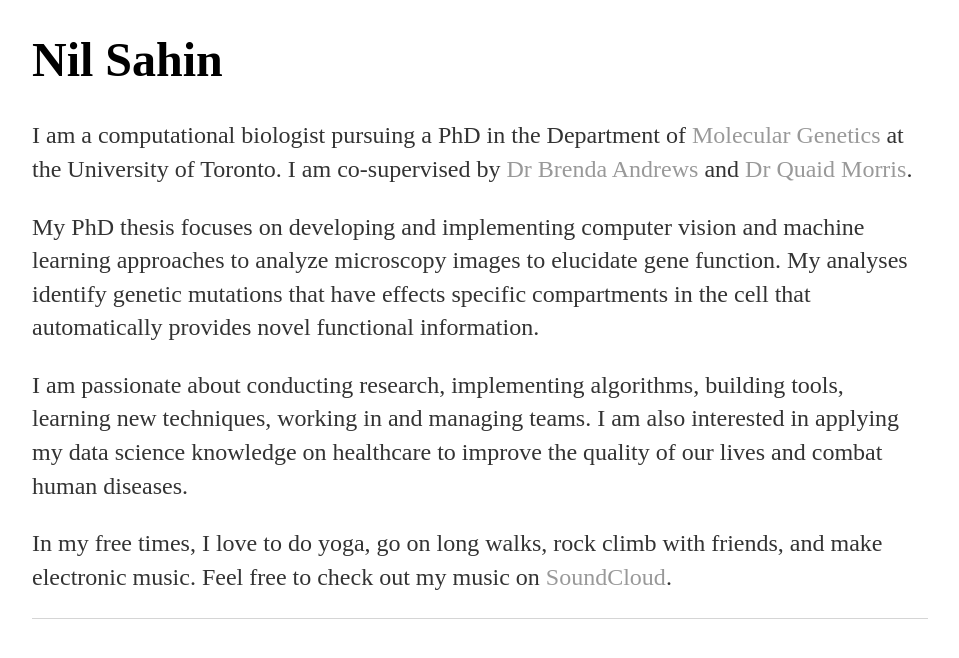
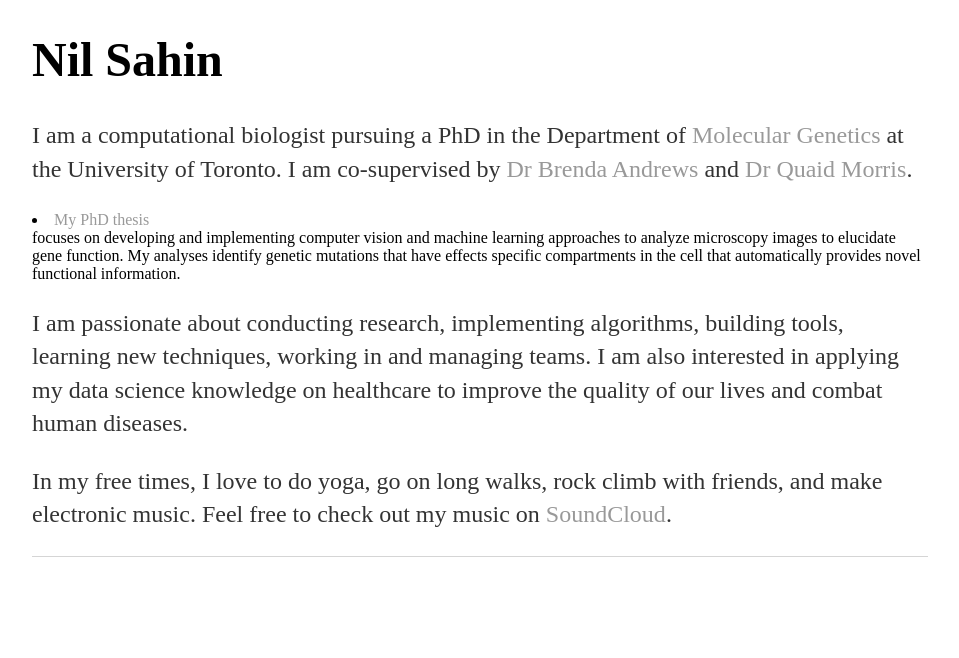
Before and after one commit to nsahin/nsahin.github.io, a Jekyll site: the page built from index.html, in a window 1280 px wide, cut to the strip 304-983 px from the top of the page. Shown: the top 658 px of the strip, without its empty margins (160-1119 px from the left). Built offline with Jekyll 4.4.1, drawn with Linux system fonts in a browser that asks for light colours; after the commit the page ends 921 px from its top, so only the background shows below that.

```diff
--- a/index.html
+++ b/index.html
@@ -8,7 +8,7 @@ title: Nil Sahin
 		at the University of Toronto. I am co-supervised by <a href="http://sites.utoronto.ca/andrewslab/index.shtml">Dr Brenda Andrews</a> and
 		<a href="http://morrislab.ca">Dr Quaid Morris</a>.
 	</p>
-	<p>My PhD thesis focuses on developing and implementing computer vision and machine learning approaches to analyze microscopy images to elucidate gene function.
+	<p><li><a href="/abstract/">My PhD thesis</a></li> focuses on developing and implementing computer vision and machine learning approaches to analyze microscopy images to elucidate gene function.
 		My analyses identify genetic mutations that have effects specific compartments in the cell that automatically provides novel functional information.
 	</p>
 	<p>I am passionate about conducting research, implementing algorithms, building tools, learning new techniques, working in and managing teams.
```
